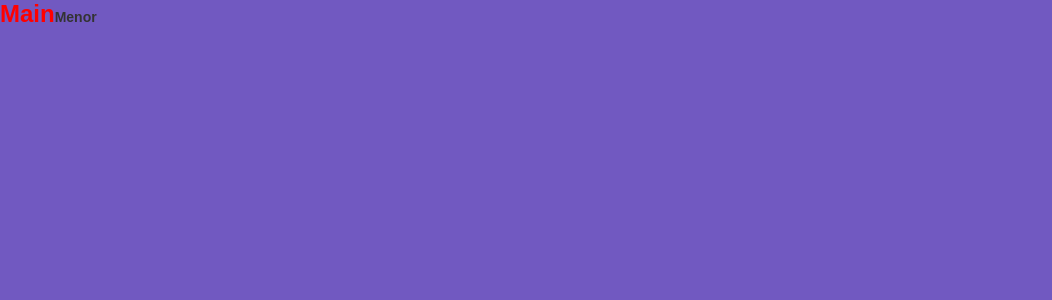
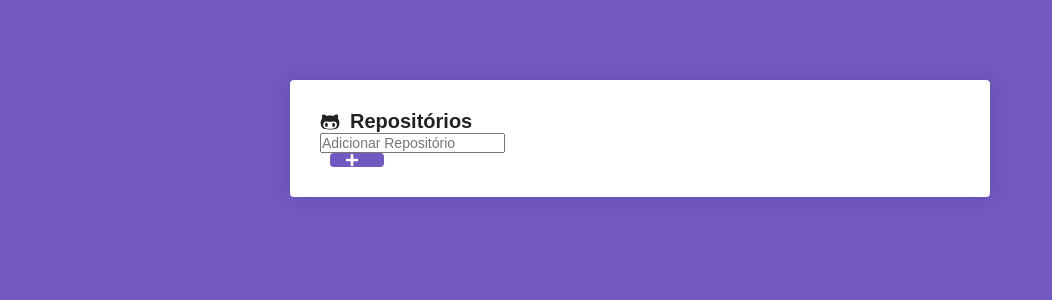
Before and after one commit to caioq/react-project-1, a React (Create React App) app: page / in a window 1280 px wide. Shown: the top 300 px of the page, without its empty margins (0-1052 px from the left). Built offline with nearby package versions, Linux system fonts and the light colour scheme; the HTML template or start-up script is replaced by a standard one.

Commit message:
feat: estilizando a pagina Main - style basico

```diff
--- a/package.json
+++ b/package.json
@@ -5,6 +5,7 @@
   "dependencies": {
     "react": "^16.12.0",
     "react-dom": "^16.12.0",
+    "react-icons": "^3.8.0",
     "react-router-dom": "^5.1.2",
     "react-scripts": "3.2.0",
     "styled-components": "^4.4.1"
--- a/src/pages/Main/index.js
+++ b/src/pages/Main/index.js
@@ -1,12 +1,23 @@
 import React from 'react';
 
-import { Title } from './styles';
+import { FaGithubAlt, FaPlus } from 'react-icons/fa';
+
+import { Container, Form, SubmitButton } from './styles';
 
 export default function Main() {
   return (
-    <Title error>
-      Main
-      <small>Menor</small>
-    </Title>
+    <Container>
+      <h1>
+        <FaGithubAlt />
+        Repositórios
+      </h1>
+
+      <form onSubmit={() => {}}>
+        <input type="text" placeholder="Adicionar Repositório" />
+        <SubmitButton disabled>
+          <FaPlus color="#FFF" size={14} />
+        </SubmitButton>
+      </form>
+    </Container>
   );
 }
--- a/src/pages/Main/styles.js
+++ b/src/pages/Main/styles.js
@@ -1,11 +1,49 @@
 import styled from 'styled-components';
 
-export const Title = styled.h1`
-  font-size: 24px;
-  color: ${props => (props.error ? 'red' : '#915c1f')};
+export const Container = styled.div`
+  max-width: 700px;
+  background: #fff;
+  border-radius: 4px;
+  box-shadow: 0 0 20px rgba(0, 0, 0, 0.1);
+  padding: 30px;
+  margin: 80px auto;
 
-  small {
-    color: #333;
-    font-size: 14px;
+  h1 {
+    font-size: 20px;
+    display: flex;
+    flex-direction: row;
+    align-items: center;
+  }
+
+  svg {
+    margin-right: 10px;
   }
 `;
+
+export const Form = styled.form`
+  margin-top: 30px;
+  display: flex;
+  flex-direction: row;
+
+  input {
+    flex: 1;
+    border: 1px solid #eee;
+    padding: 10px 15px;
+    border-radius: 4px;
+    font-size: 16px;
+  }
+`;
+
+export const SubmitButton = styled.button.attrs({
+  type: 'submit',
+})`
+  background: #7159c1;
+  border: 0;
+  padding: 0 15px;
+  margin-left: 10px;
+  border-radius: 4px;
+
+  display: flex;
+  justify-content: center;
+  align-items: center;
+`;
```
Also changed, not shown: 1 other file (tests, documents, lock files or other folders).
